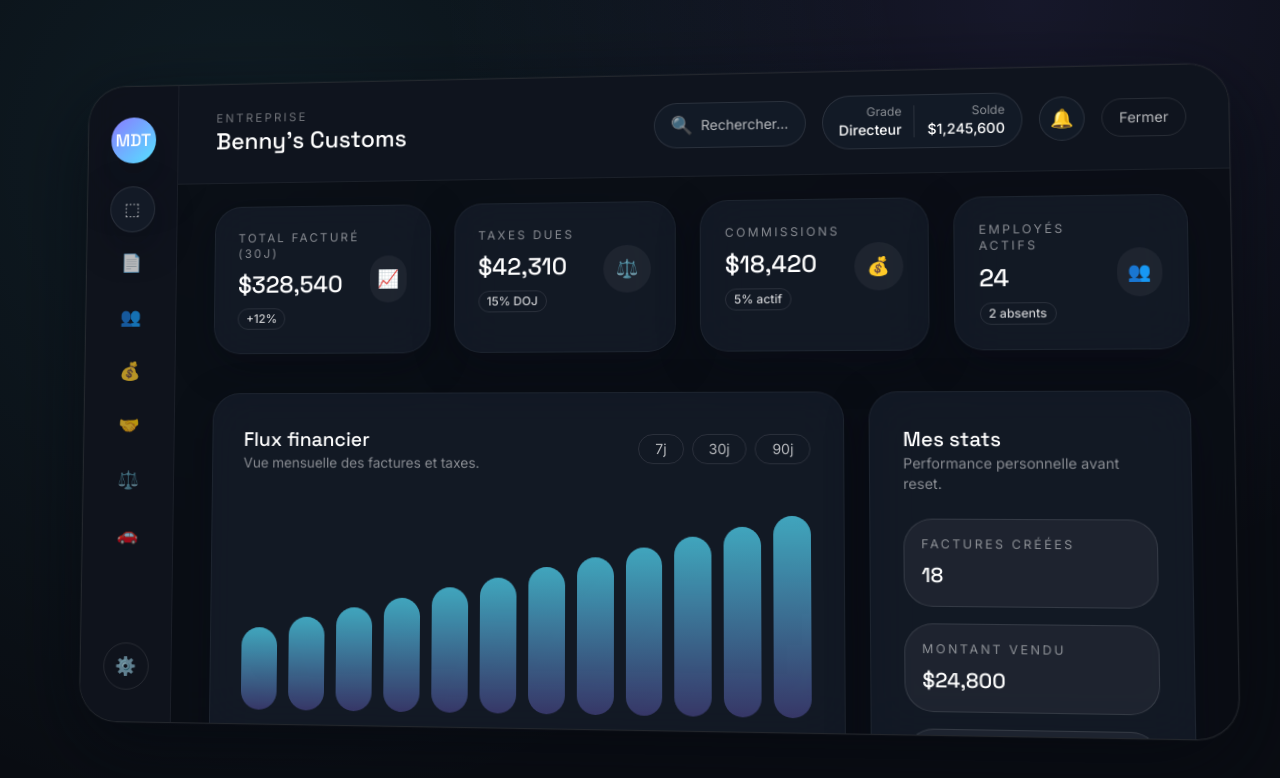
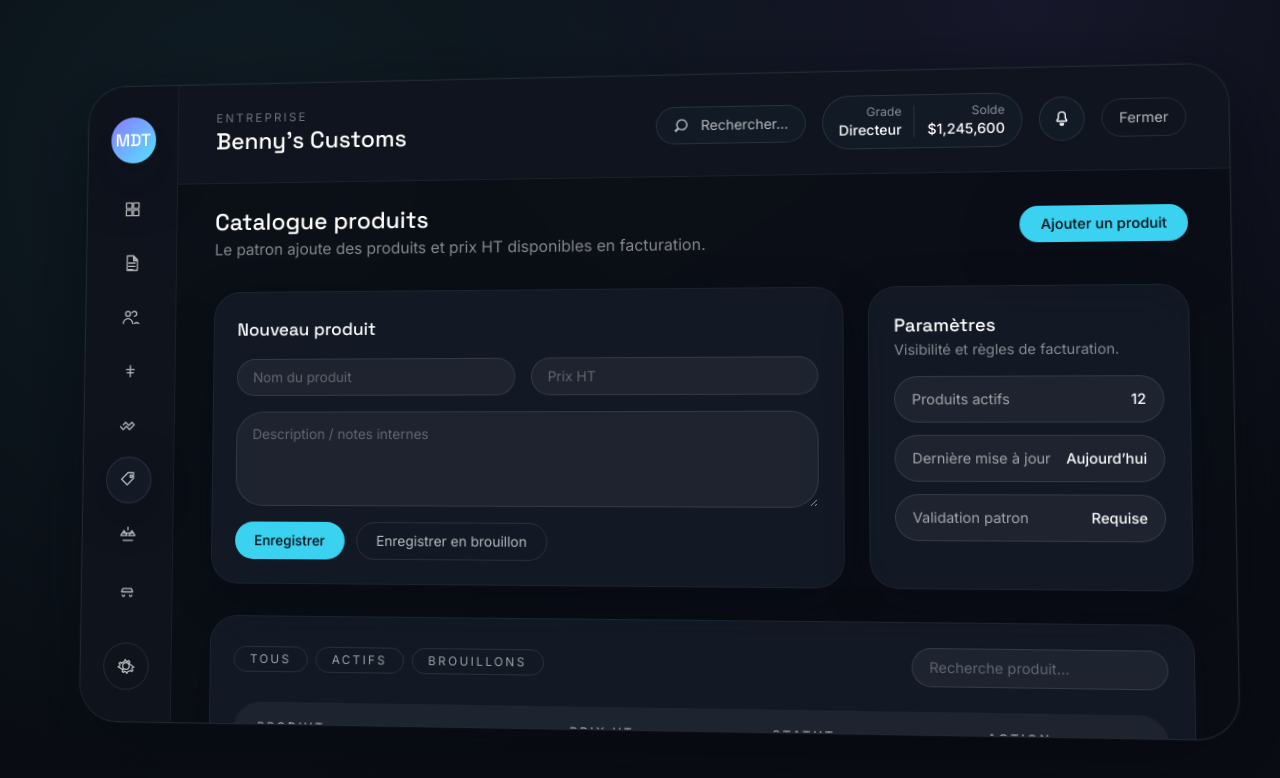
Before and after one commit to ZaK2BaK5906/tabv2, a React (Vite) app in the folder web/: page /products in a window 1280 px wide. Before the commit this address led to /. Shown: the top 778 px of the page. Built offline with nearby package versions, Linux system fonts and the light colour scheme.

Commit message:
Add product catalog UI and install guide

```diff
--- a/web/src/app/routes.tsx
+++ b/web/src/app/routes.tsx
@@ -5,6 +5,7 @@
 const Employees = lazy(() => import('../pages/Employees'));
 const Commissions = lazy(() => import('../pages/Commissions'));
 const Partnerships = lazy(() => import('../pages/Partnerships'));
+const Products = lazy(() => import('../pages/Products'));
 const Taxes = lazy(() => import('../pages/Taxes'));
 const Dealership = lazy(() => import('../pages/Dealership'));
 
@@ -14,6 +15,7 @@
   { path: '/employees', label: 'Employés', element: Employees, icon: 'users' },
   { path: '/commissions', label: 'Commissions', element: Commissions, icon: 'money' },
   { path: '/partnerships', label: 'Partenariats', element: Partnerships, icon: 'handshake' },
+  { path: '/products', label: 'Produits', element: Products, icon: 'tag' },
   { path: '/taxes', label: 'Taxes / DOJ', element: Taxes, icon: 'scale' },
   { path: '/dealership', label: 'Concession', element: Dealership, icon: 'car' }
 ];
--- a/web/src/components/Icon.tsx
+++ b/web/src/components/Icon.tsx
@@ -1,19 +1,39 @@
-const icons: Record<string, string> = {
-  grid: '⬚',
-  'file-text': '📄',
-  scale: '⚖️',
-  car: '🚗',
-  settings: '⚙️',
-  bell: '🔔',
-  search: '🔍',
-  money: '💰',
-  users: '👥',
-  chart: '📈',
-  handshake: '🤝'
+const iconPaths: Record<string, string> = {
+  grid: 'M4 4h7v7H4V4zm9 0h7v7h-7V4zM4 13h7v7H4v-7zm9 0h7v7h-7v-7z',
+  'file-text':
+    'M6 3h8l5 5v13H6V3zm8 1.5V9h4.5L14 4.5zM8 12h8M8 16h8M8 20h5',
+  scale:
+    'M12 3v3m-7 4h14M7 7l-4 6h8l-4-6zm10 0l-4 6h8l-4-6zM6 19h12',
+  car:
+    'M5 15l1.5-4h11L19 15m-1 4a1.5 1.5 0 1 1-3 0m-6 0a1.5 1.5 0 1 1-3 0M5 15h14',
+  settings:
+    'M12 8a4 4 0 1 1 0 8 4 4 0 0 1 0-8zm8 4l2 1-2 1-.5 1.5 1.2 1.7-1.4 1.4-1.7-1.2L14 19l-1 2-1-2-1.6-.5-1.7 1.2-1.4-1.4 1.2-1.7L4 14l-2-1 2-1 .5-1.5L3.3 8.8 4.7 7.4l1.7 1.2L10 6l1-2 1 2 1.6.5 1.7-1.2 1.4 1.4-1.2 1.7L20 12z',
+  bell:
+    'M12 4a4 4 0 0 1 4 4v3.5l1.5 2V15H6.5v-1.5L8 11.5V8a4 4 0 0 1 4-4zm0 16a2 2 0 0 0 2-2h-4a2 2 0 0 0 2 2z',
+  search:
+    'M11 5a6 6 0 1 1-3.9 10.5L4 19l-1-1 3.5-3.1A6 6 0 0 1 11 5z',
+  money: 'M12 5v14m-5-9h10m-9 4h8',
+  users:
+    'M8 11a3 3 0 1 1 0-6 3 3 0 0 1 0 6zm8 0a3 3 0 1 0-2.8-4M2 20a6 6 0 0 1 12 0m2 0a5 5 0 0 1 6 0',
+  chart: 'M5 19V9m6 10V5m6 14v-7',
+  handshake:
+    'M4 11l3-3 4 4 4-4 3 3-6 6-4-4-4 4-4-4',
+  tag:
+    'M3 11l8-8h7v7l-8 8-7-7zm12-5a1.5 1.5 0 1 0 0 3 1.5 1.5 0 0 0 0-3z'
 };
 
 const Icon = ({ name }: { name: string }) => (
-  <span className="text-lg">{icons[name] ?? '⬦'}</span>
+  <svg
+    className="h-5 w-5"
+    viewBox="0 0 24 24"
+    fill="none"
+    stroke="currentColor"
+    strokeWidth="1.6"
+    strokeLinecap="round"
+    strokeLinejoin="round"
+  >
+    <path d={iconPaths[name] ?? iconPaths.grid} />
+  </svg>
 );
 
 export default Icon;
--- a/web/src/pages/Invoices.tsx
+++ b/web/src/pages/Invoices.tsx
@@ -84,6 +84,20 @@
           <div className="rounded-2xl border border-white/10 bg-white/5 p-4">
             <p className="text-xs uppercase tracking-[0.2em] text-white/50">Détails</p>
             <div className="mt-3 space-y-3">
+              <div className="flex items-center gap-2">
+                <button className="rounded-full border border-white/10 px-3 py-1 text-xs">
+                  Produit
+                </button>
+                <button className="rounded-full border border-white/10 px-3 py-1 text-xs">
+                  Prix custom
+                </button>
+              </div>
+              <select className="w-full rounded-full border border-white/10 bg-white/5 px-4 py-2 text-sm text-white/70">
+                <option>Choisir un produit</option>
+                <option>Réparation moteur — $1,200</option>
+                <option>Peinture complète — $3,500</option>
+                <option>Alignement châssis — $800</option>
+              </select>
               <input
                 className="w-full rounded-full border border-white/10 bg-white/5 px-4 py-2 text-sm text-white/70 placeholder:text-white/30"
                 placeholder="Motif / prestation"
--- /dev/null
+++ b/web/src/pages/Products.tsx
@@ -0,0 +1,119 @@
+const products = [
+  { label: 'Réparation moteur', price: '$1,200', status: 'Actif' },
+  { label: 'Peinture complète', price: '$3,500', status: 'Actif' },
+  { label: 'Alignement châssis', price: '$800', status: 'Brouillon' }
+];
+
+const Products = () => (
+  <div className="space-y-8">
+    <header className="flex items-center justify-between">
+      <div>
+        <h2 className="font-display text-2xl">Catalogue produits</h2>
+        <p className="text-white/50">
+          Le patron ajoute des produits et prix HT disponibles en facturation.
+        </p>
+      </div>
+      <button className="rounded-full bg-accent-600 px-5 py-2 text-sm font-medium text-base-950 shadow-soft">
+        Ajouter un produit
+      </button>
+    </header>
+
+    <section className="grid grid-cols-3 gap-6">
+      <div className="glass-panel col-span-2 rounded-2xl p-6">
+        <h3 className="font-display text-lg">Nouveau produit</h3>
+        <div className="mt-4 grid grid-cols-2 gap-4 text-sm">
+          <input
+            className="w-full rounded-full border border-white/10 bg-white/5 px-4 py-2 text-sm text-white/70 placeholder:text-white/30"
+            placeholder="Nom du produit"
+          />
+          <input
+            className="w-full rounded-full border border-white/10 bg-white/5 px-4 py-2 text-sm text-white/70 placeholder:text-white/30"
+            placeholder="Prix HT"
+          />
+          <textarea
+            className="col-span-2 h-24 rounded-2xl border border-white/10 bg-white/5 px-4 py-3 text-sm text-white/70 placeholder:text-white/30"
+            placeholder="Description / notes internes"
+          />
+        </div>
+        <div className="mt-4 flex gap-3">
+          <button className="rounded-full bg-accent-600 px-5 py-2 text-sm font-medium text-base-950">
+            Enregistrer
+          </button>
+          <button className="rounded-full border border-white/10 px-5 py-2 text-sm text-white/70">
+            Enregistrer en brouillon
+          </button>
+        </div>
+      </div>
+
+      <div className="glass-panel rounded-2xl p-6">
+        <h3 className="font-display text-lg">Paramètres</h3>
+        <p className="text-sm text-white/50">Visibilité et règles de facturation.</p>
+        <div className="mt-4 space-y-3 text-sm">
+          {[
+            { label: 'Produits actifs', value: '12' },
+            { label: 'Dernière mise à jour', value: 'Aujourd’hui' },
+            { label: 'Validation patron', value: 'Requise' }
+          ].map((item) => (
+            <div
+              key={item.label}
+              className="flex items-center justify-between rounded-2xl border border-white/10 bg-white/5 px-4 py-3"
+            >
+              <span className="text-white/60">{item.label}</span>
+              <span className="font-medium">{item.value}</span>
+            </div>
+          ))}
+        </div>
+      </div>
+    </section>
+
+    <div className="glass-panel rounded-2xl p-6">
+      <div className="flex items-center justify-between">
+        <div className="flex gap-2">
+          {['Tous', 'Actifs', 'Brouillons'].map((filter) => (
+            <button
+              key={filter}
+              className="rounded-full border border-white/10 px-4 py-1 text-xs uppercase tracking-[0.2em] text-white/60 transition hover:bg-white/5"
+            >
+              {filter}
+            </button>
+          ))}
+        </div>
+        <input
+          className="rounded-full border border-white/10 bg-white/5 px-4 py-2 text-sm text-white/70 placeholder:text-white/30"
+          placeholder="Recherche produit..."
+        />
+      </div>
+
+      <div className="mt-6 overflow-hidden rounded-2xl border border-white/5">
+        <table className="w-full text-left text-sm">
+          <thead className="bg-white/5 text-xs uppercase tracking-[0.2em] text-white/50">
+            <tr>
+              <th className="px-6 py-4">Produit</th>
+              <th className="px-6 py-4">Prix HT</th>
+              <th className="px-6 py-4">Statut</th>
+              <th className="px-6 py-4">Action</th>
+            </tr>
+          </thead>
+          <tbody>
+            {products.map((product) => (
+              <tr key={product.label} className="border-t border-white/5">
+                <td className="px-6 py-4 font-medium">{product.label}</td>
+                <td className="px-6 py-4 text-white/70">{product.price}</td>
+                <td className="px-6 py-4">
+                  <span className="badge">{product.status}</span>
+                </td>
+                <td className="px-6 py-4">
+                  <button className="text-accent-500 transition hover:text-accent-600">
+                    Modifier
+                  </button>
+                </td>
+              </tr>
+            ))}
+          </tbody>
+        </table>
+      </div>
+    </div>
+  </div>
+);
+
+export default Products;
```
Also changed, not shown: 3 other files (tests, documents, lock files or other folders).
